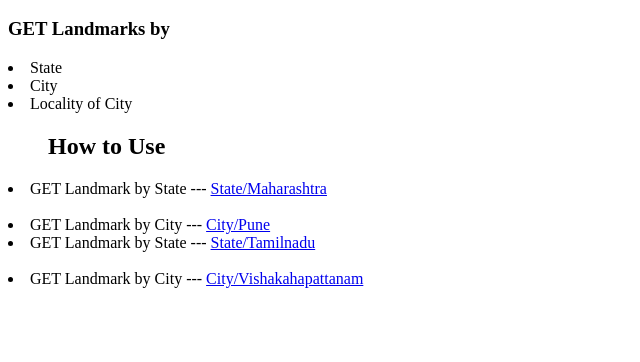
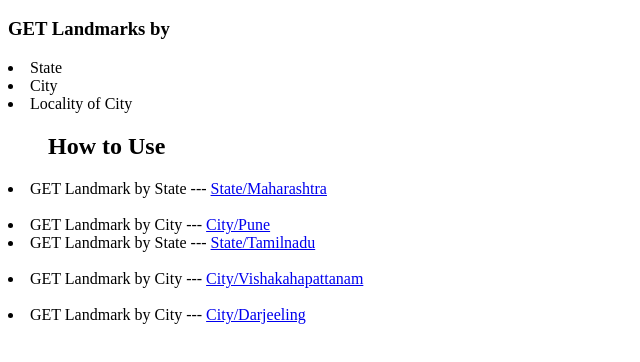
Before and after one commit to gdscwce/Indian-Landmarks-API-, a website: page index.html in a window 1280 px wide. Shown: the part 48-410 px from the top of the page, without its empty margins (0-640 px from the left). Drawn offline with Linux system fonts and the light colour scheme.

Commit message:
Update index.html

```diff
--- a/index.html
+++ b/index.html
@@ -25,8 +25,10 @@
 <li>GET Landmark by City ---
     <a href="/state/Vishakapattnam">City/Vishakahapattanam</a>
 </li>
-
-
+ <br/>
+<li>GET Landmark by City ---
+    <a href="/state/West Bengal">City/Darjeeling</a>
+</li>
 
 
 
```
